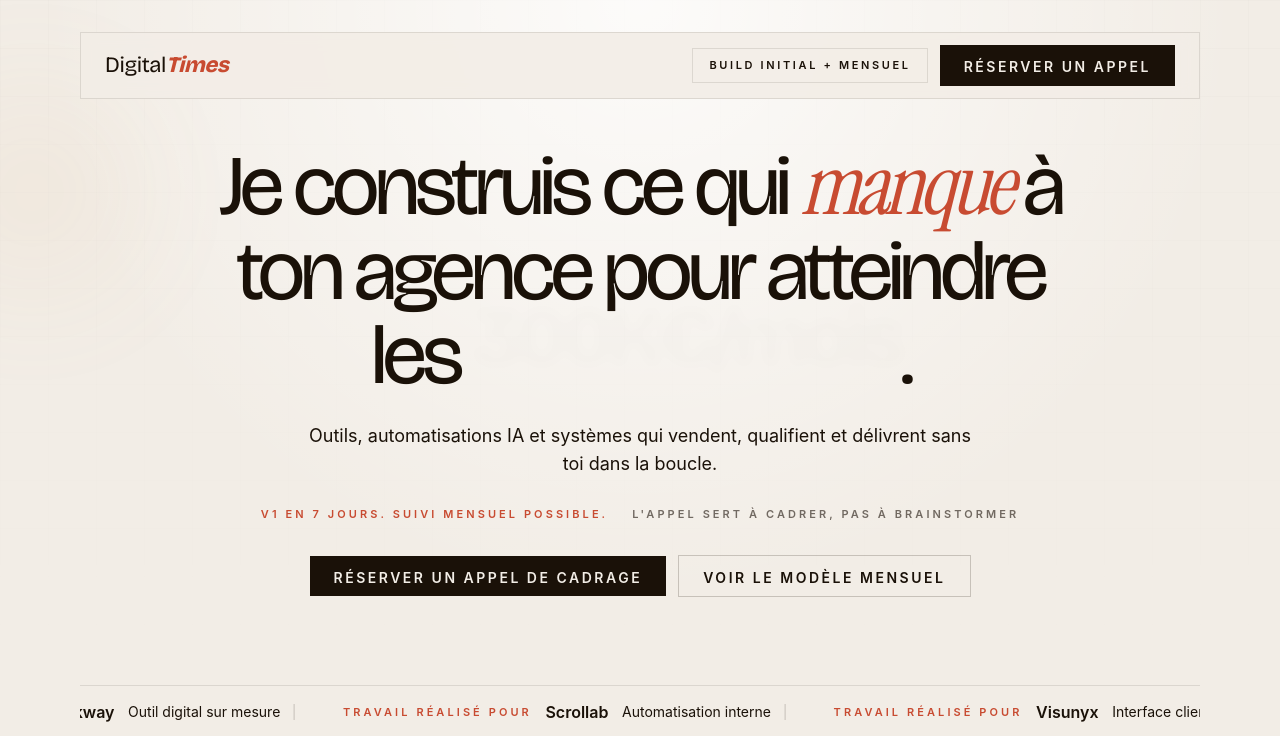
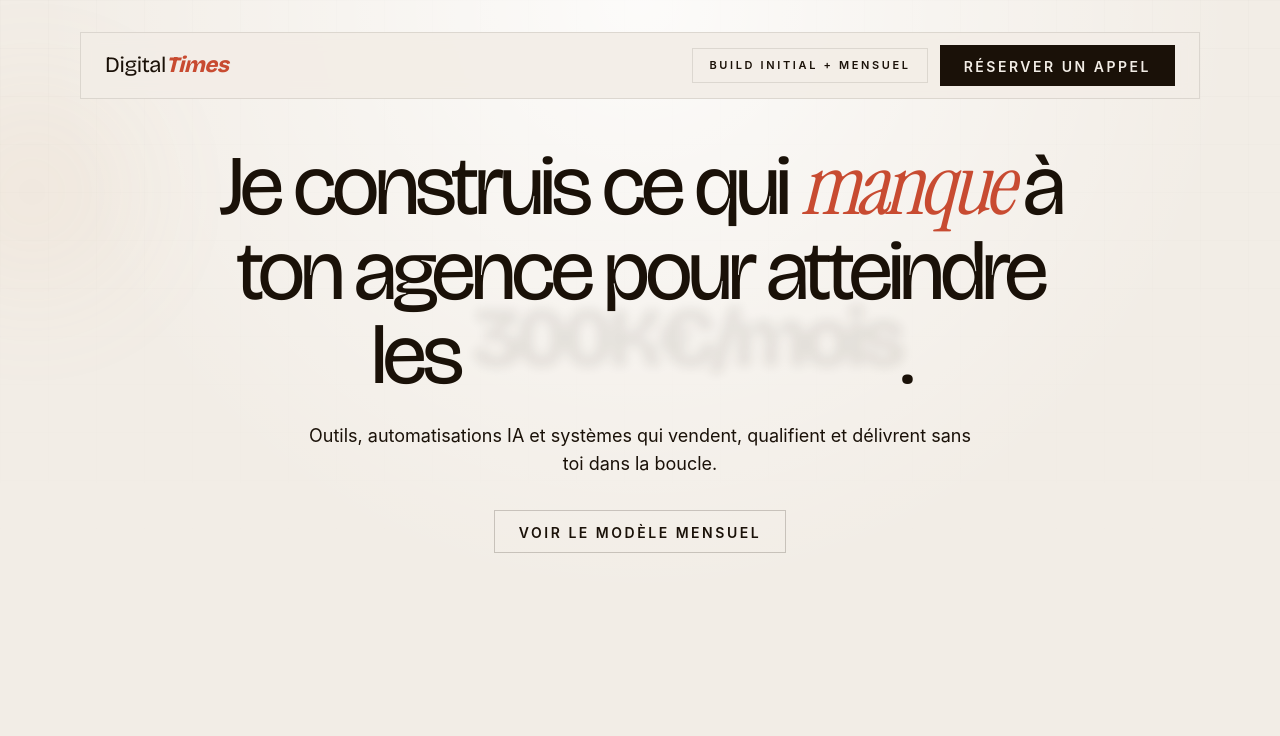
Before and after one commit to tgv212121-cloud/digitaltimes-landing, a Next.js app: page / in a window 1280 px wide. Shown: the top 736 px of the page. Built offline with nearby package versions, Linux system fonts and the light colour scheme.

Commit message:
fix: strip hero to essentials — keep only Voir le modèle mensuel
- Remove Réserver un appel CTA button
- Remove V1 en 7 jours / L'appel sert à cadrer badges
- Remove brand ticker/marquee band

Co-Authored-By: Claude Opus 4.6 (1M context) <noreply@anthropic.com>

```diff
--- a/components/hero.tsx
+++ b/components/hero.tsx
@@ -82,40 +82,12 @@ export function Hero() {
               {landingContent.hero.description}
             </p>
 
-            <div className="mt-7 flex flex-wrap justify-center gap-6">
-              <div className="inline-flex text-[11px] font-semibold uppercase tracking-[0.28em] text-petrol">
-                {landingContent.hero.promise}
-              </div>
-              <div className="inline-flex text-[11px] font-semibold uppercase tracking-[0.28em] text-graphite/60">
-                L'appel sert à cadrer, pas à brainstormer
-              </div>
-            </div>
-
-            <div className="mt-8 flex flex-col items-center gap-3 sm:flex-row sm:justify-center">
-              <CTAButton href={siteConfig.cta.bookingUrl} label={siteConfig.cta.longLabel} />
+            <div className="mt-8 flex justify-center">
               <CTAButton href="#abonnement" label="Voir le modèle mensuel" variant="secondary" />
             </div>
           </div>
         </div>
 
-        <div className="ticker-shell mt-6">
-          <div className="ticker-track">
-            {brandLoop.map((brand, index) => (
-              <a
-                key={`${brand.name}-${index}`}
-                className="ticker-item"
-                href={brand.url}
-                target="_blank"
-                rel="noreferrer"
-              >
-                <span className="accent-font text-[11px] uppercase tracking-[0.28em] text-petrol">Travail réalisé pour</span>
-                <span className="text-base font-semibold text-graphite">{brand.name}</span>
-                <span className="text-sm text-graphite/58">{brand.note}</span>
-                <span className="ticker-divider" aria-hidden="true" />
-              </a>
-            ))}
-          </div>
-        </div>
       </div>
     </section>
   );
```
